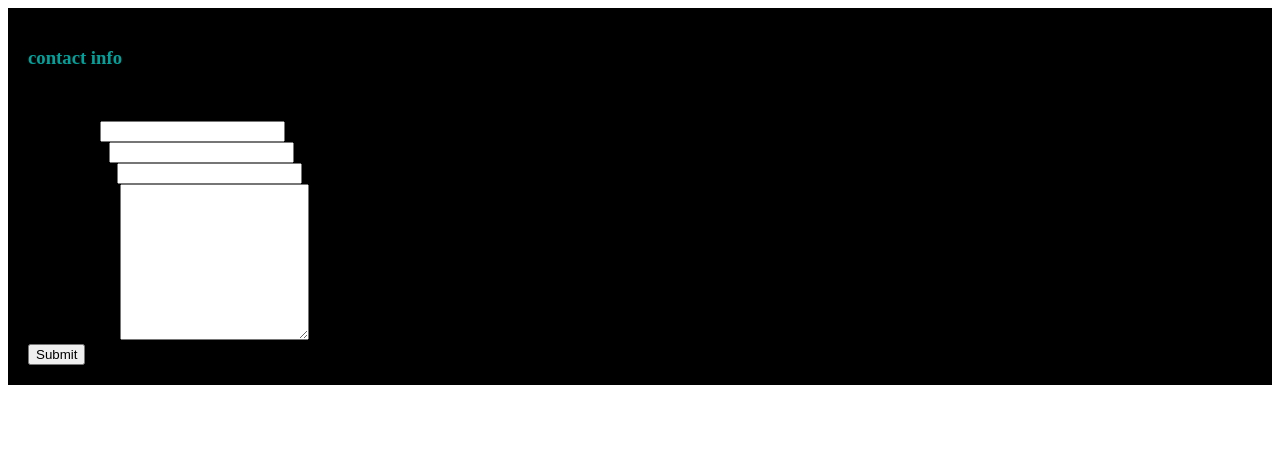
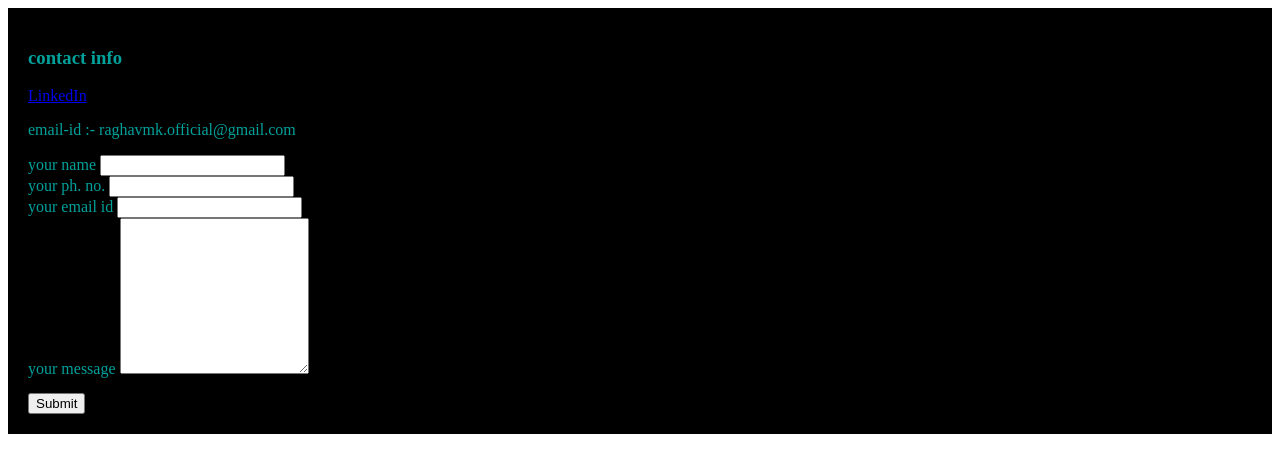
Before and after one commit to raghav-debug/cv, a plain HTML site: page nextpage.html in a window 1280 px wide. Drawn offline with Linux system fonts and the light colour scheme.

Commit message:
Update nextpage.html

```diff
--- a/nextpage.html
+++ b/nextpage.html
@@ -4,23 +4,25 @@
     <meta charset="UTF-8">
     <meta http-equiv="X-UA-Compatible" content="IE=edge">
     <meta name="viewport" content="width=device-width, initial-scale=1.0">
-    <title>contact</title>
+    <title>Contact</title>
     <link rel="stylesheet" href="styles.css" >
 </head>
 <body>
     <div class="div">
-     <h3>contact info</h3>
-     <p>email-id :-  raghavmk.official@gmail.com</p>
+     <h3 class="para">contact info</h3>
+     <a class="linkedin" href="https://www.linkedin.com/in/m-k-raghav-b329001b9">LinkedIn</a>
+     <p class="para">email-id :-  raghavmk.official@gmail.com</p>
      <form action="nextpage.html">
-        <label>your name                      <input type="text" name = "value"></label>
+        <label class="para">your name                      <input type="text" name = "value"></label>
         <br>
-        <label>your ph. no.         <input type="text" name = "value"></label>
+        <label class="para">your ph. no.         <input type="text" name = "value"></label>
         <br>
-        <label>your email id <input type="email" name = "value"></label>
+        <label class="para">your email id <input type="email" name = "value"></label>
         <br>
-        <label>your message  <textarea name=" " id=" " cols="21" rows="10"></textarea>
+        <label class="para">your message  <textarea name=" " id=" " cols="21" rows="10"></textarea>
         <br>
-        <label><input type="submit" name = "value"></label>
+        <label><input type="submit" name = "value" style="margin-top: 15px;"></label>
      </form>
+     </div>
 </body>
 </html>
```
